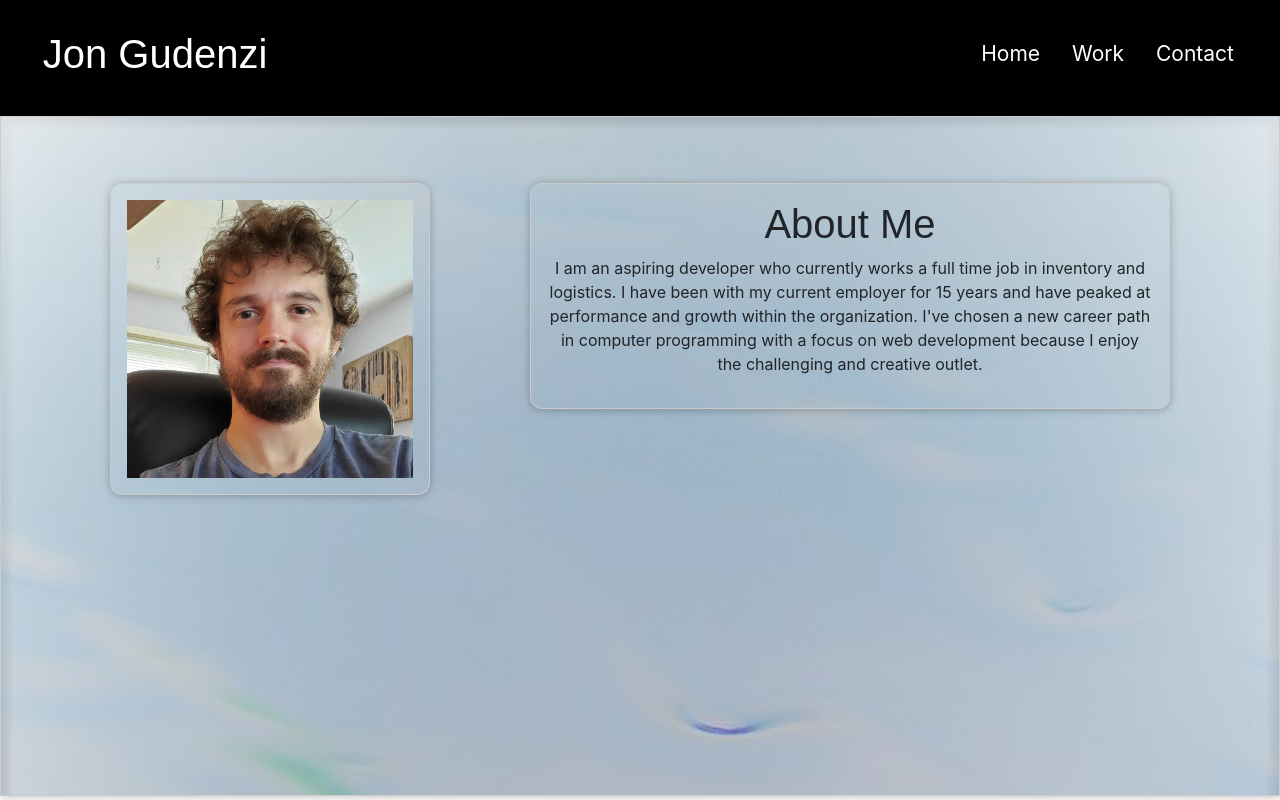
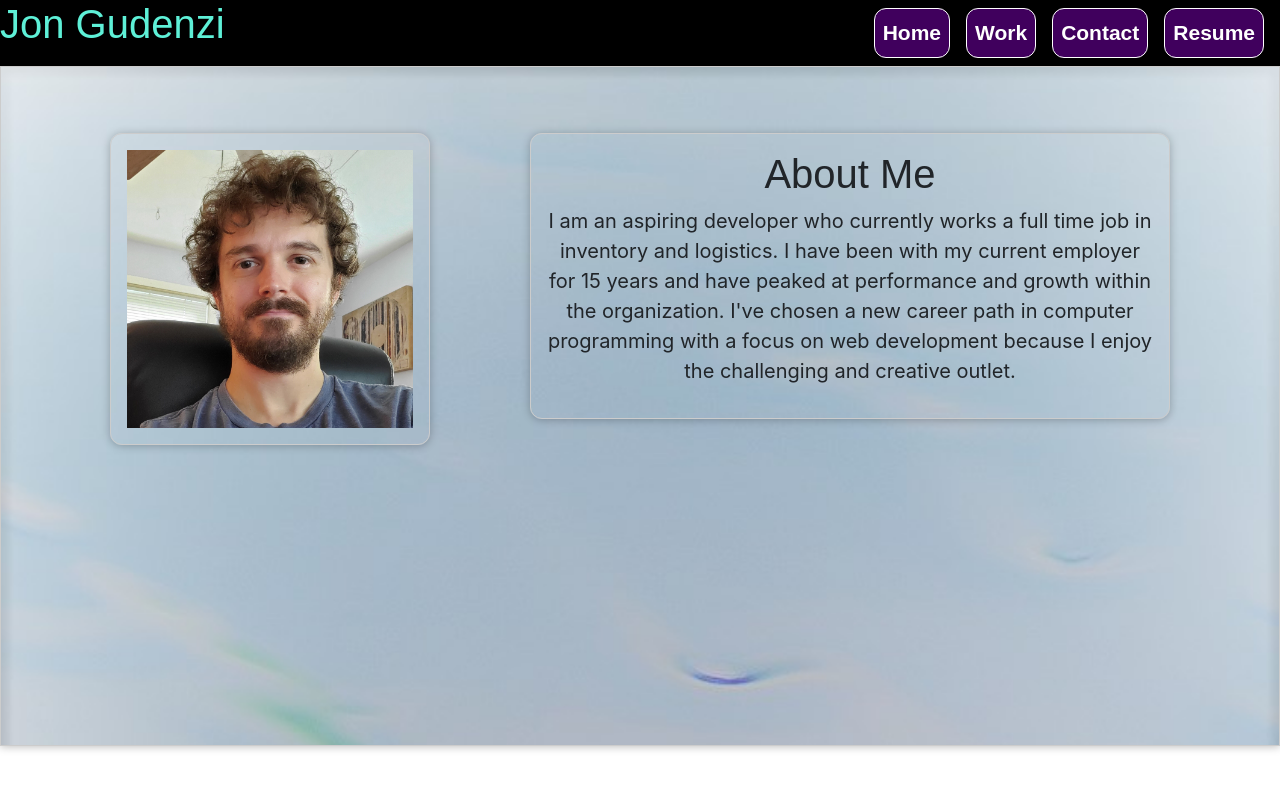
Before and after one commit to JonGudenzi/2021portfolio, a React (Create React App) app: page / in a window 1280 px wide. Built offline with nearby package versions, Linux system fonts and the light colour scheme; a web font is replaced by a local one.

Commit message:
Adjustments to nav bar

```diff
--- a/src/components/Home/HomeAboutMe.css
+++ b/src/components/Home/HomeAboutMe.css
@@ -10,4 +10,5 @@
     border-radius: 12px;
     text-align: center;
     box-shadow: 0 1px 8px rgba(0, 0, 0, 0.25);
+    font-size: 1.25rem;
 }
--- a/src/components/NavTabs.js
+++ b/src/components/NavTabs.js
@@ -1,39 +1,59 @@
 import React from "react";
 import { Link, useLocation } from "react-router-dom";
 import "../index.css";
+import resume from "../assets/Resume.pdf";
+import { Nav, Navbar } from "react-bootstrap";
 
 
 function NavTabs() {
   const location = useLocation();
 
   return (
-    <div style={{backgroundColor: "black"}}>
-          <ul className="nav nav">
-              <h1 style={{color: "white"}} className="col-9 jonName">Jon Gudenzi</h1>
-      <li className="nav-item">
-        <Link style={{color: "white", fontSize: '21px'}} to="/" className={location.pathname === "/" ? "nav-link active" : "nav-link"}>
+<div className='nav' style={{ backgroundColor: "black", display: "flex", flexwrap: "wrap"}}>
+<div className="nav-links">
+    <h1 style={{ color: "rgb(94, 240, 215)", textAlign: "left" }}>Jon Gudenzi</h1>
+    </div>
+
+    <Navbar className='nav-wrap'>
+        <Nav className="nav-item">
+          <Link style={{ color: "white", fontSize: '21px' }} to="/" className={location.pathname === "/" ? "nav-link active" : "nav-link"}>
             Home
           </Link>
-      </li>
-      <li className="nav-item">
-      </li>
-      <li className="nav-item">
-        <Link style={{color: "white", fontSize: '21px'}}
+        </Nav>
+
+        <Nav className="nav-item">
+          <Link style={{ color: "white", fontSize: '21px' }}
             to="/work"
             className={location.pathname === "/work" ? "nav-link active" : "nav-link"}
           >
             Work
           </Link>
-      </li>
-      <li className="nav-item">
-        <Link style={{color: "white", fontSize: '21px'}}
+        </Nav>
+        <Nav className="nav-item">
+          <Link style={{ color: "white", fontSize: '21px' }}
             to="/contact"
             className={location.pathname === "/contact" ? "nav-link active" : "nav-link"}
           >
             Contact
           </Link>
-      </li>
-    </ul>
+          </Nav>
+          <Nav className="nav-item">
+          <Link style={{ color: "white", fontSize: '21px' }}
+to={resume}
+            className={
+              location.pathname === "/resume" ? "nav-link active" : "nav-link"
+            }
+            href={resume}
+            target="_blank"
+            rel="noreferrer"
+          >
+            Resume
+
+          </Link>
+        </Nav>
+
+    </Navbar>
+
     </div>
   );
 }
--- a/src/index.css
+++ b/src/index.css
@@ -12,14 +12,34 @@ code {
     monospace;
 }
 
-.nav{
+.nav-links {
   display: flex;
-  justify-content: flex-end;
-  padding: 30px;
-  /* margin-right: 125px; */
+  flex-wrap: wrap;
+  gap: 1rem;
+  flex: auto;
 }
 
-ul li:hover{
-  border-bottom: 4px solid rgb(94, 240, 215);
+.nav {
+  gap: 1rem;
+  display: flex;
+  flex-wrap: wrap;
+}
+
+.nav-wrap {
+  gap: 1rem;
+  display: flex;
+  flex-wrap: wrap;
+}
+
+.nav-item {
+  background-color: #40005d;
+  border: 1px solid white;
+  border-radius: 12px;
+  display: flex;
+  flex-wrap: wrap;
+}
+
+.nav-item:hover {
+  border: 1.5px solid rgb(94, 240, 215);
 
 }
```
Also changed, not shown: 1 other file (tests, documents, lock files or other folders). Lines whose indentation alone changed are shown as unchanged.
